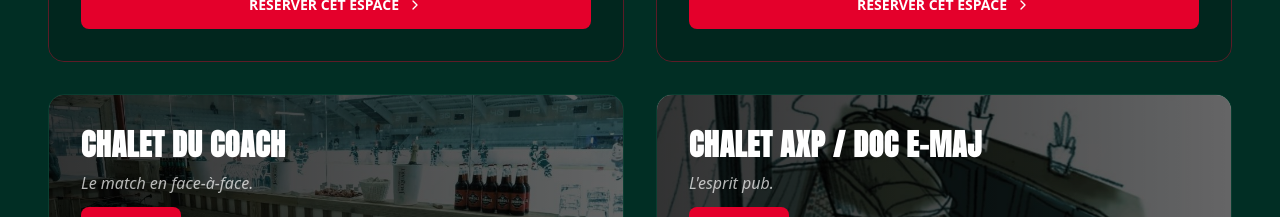
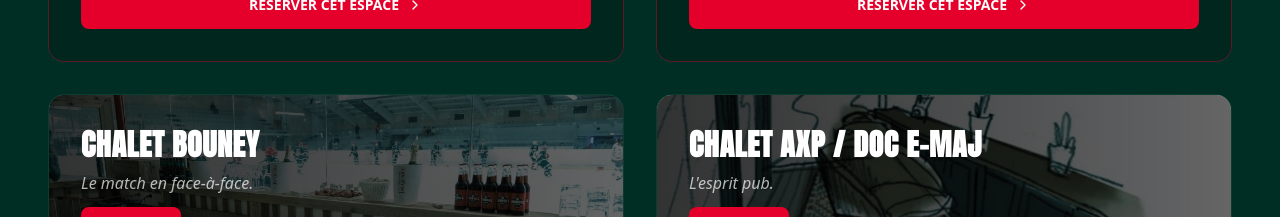
Before and after one commit to ChevalierPierree/Hormadi, a Next.js app: page /hospitalites in a window 1280 px wide. Shown: the part 2320-2537 px from the top of the page. Built offline with nearby package versions, Linux system fonts and the light colour scheme.

Commit message:
rename: Chalet du Coach -> Chalet Bouney

```diff
--- a/src/app/(vitrine)/hospitalites/page.tsx
+++ b/src/app/(vitrine)/hospitalites/page.tsx
@@ -122,7 +122,7 @@ const SALONS = [
   },
   {
     id: 'chalet-coach',
-    name: 'Chalet du Coach',
+    name: 'Chalet Bouney',
     tagline: 'Le match en face-à-face.',
     capacity: 10,
     isChalet: true,
--- a/src/lib/constants.ts
+++ b/src/lib/constants.ts
@@ -160,7 +160,7 @@ export const HOSPITALITY_PACKAGES = [
   },
   {
     id: 'chalet-coach',
-    name: 'Chalet du Coach',
+    name: 'Chalet Bouney',
     tagline: 'Le match en face-à-face.',
     capacity: 10,
     description: 'Dans une atmosphère boisée et chaleureuse, plongez au cœur du match avec une vue directe sur la glace. Cet espace exclusif mêle convivialité, proximité avec le jeu et instants gourmands. Une expérience au centre de l\'action.',
```
